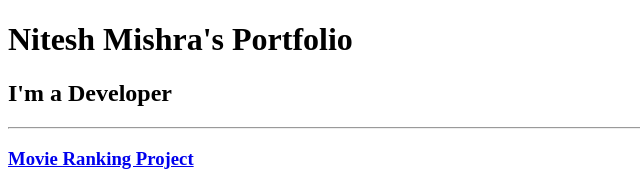
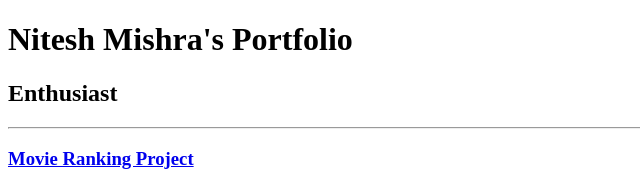
Before and after one commit to PCSIDev/html-prtfolio, a plain HTML site: page index.html in a window 1280 px wide. Shown: the top 185 px of the page, 0-640 px from the left. Drawn offline with Linux system fonts and the light colour scheme.

Commit message:
Update index.html

```diff
--- a/index.html
+++ b/index.html
@@ -9,7 +9,7 @@
 
 <body>
     <h1>Nitesh Mishra's Portfolio</h1>
-    <h2>I'm a Developer</h2>
+    <h2>Enthusiast</h2>
     <hr />
     <h3><a href="./public/movie-ranking.html">Movie Ranking Project</a></h3>
     <img src="./assets/images/movie_ranking.png" height="200" alt="movie ranking project preview"/>
```
